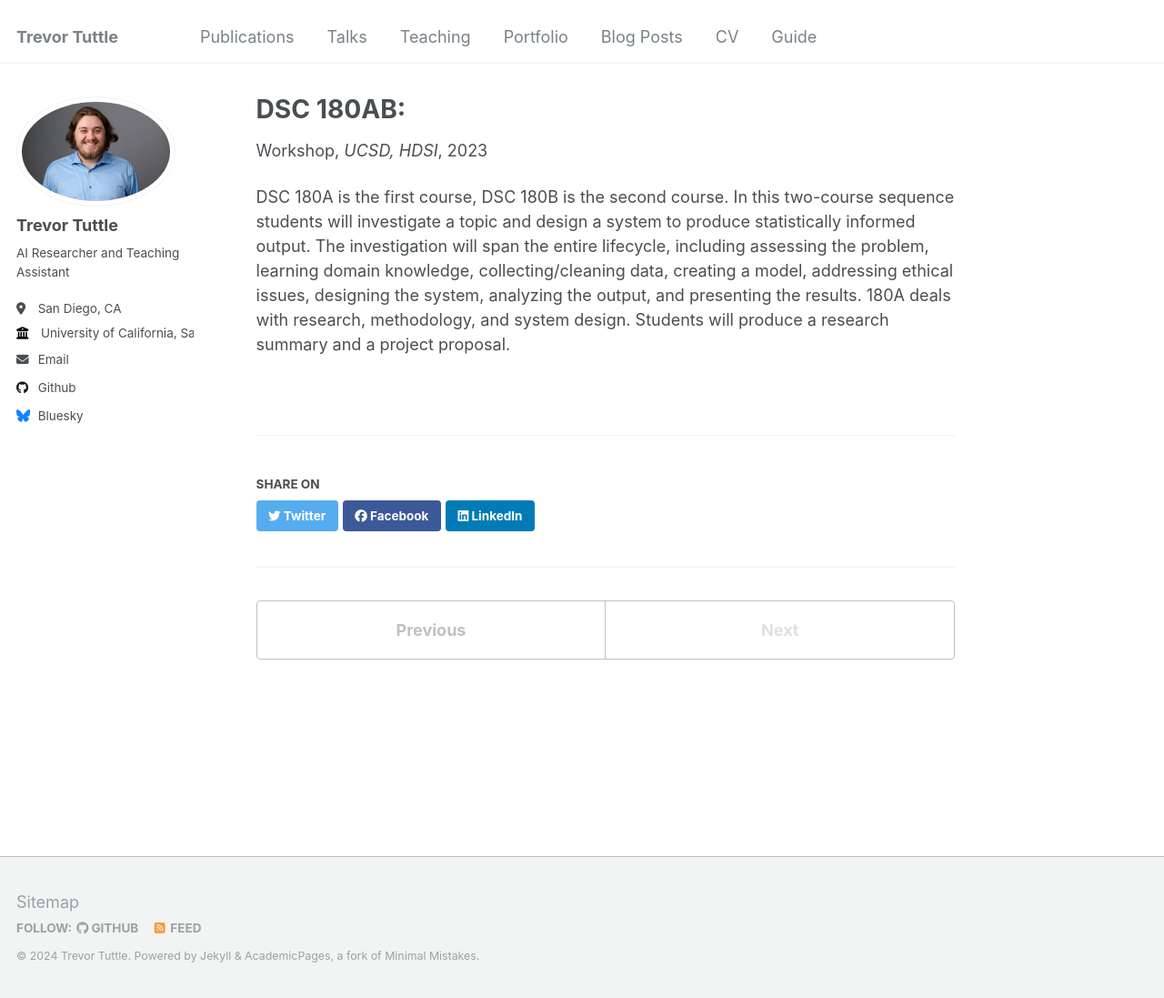
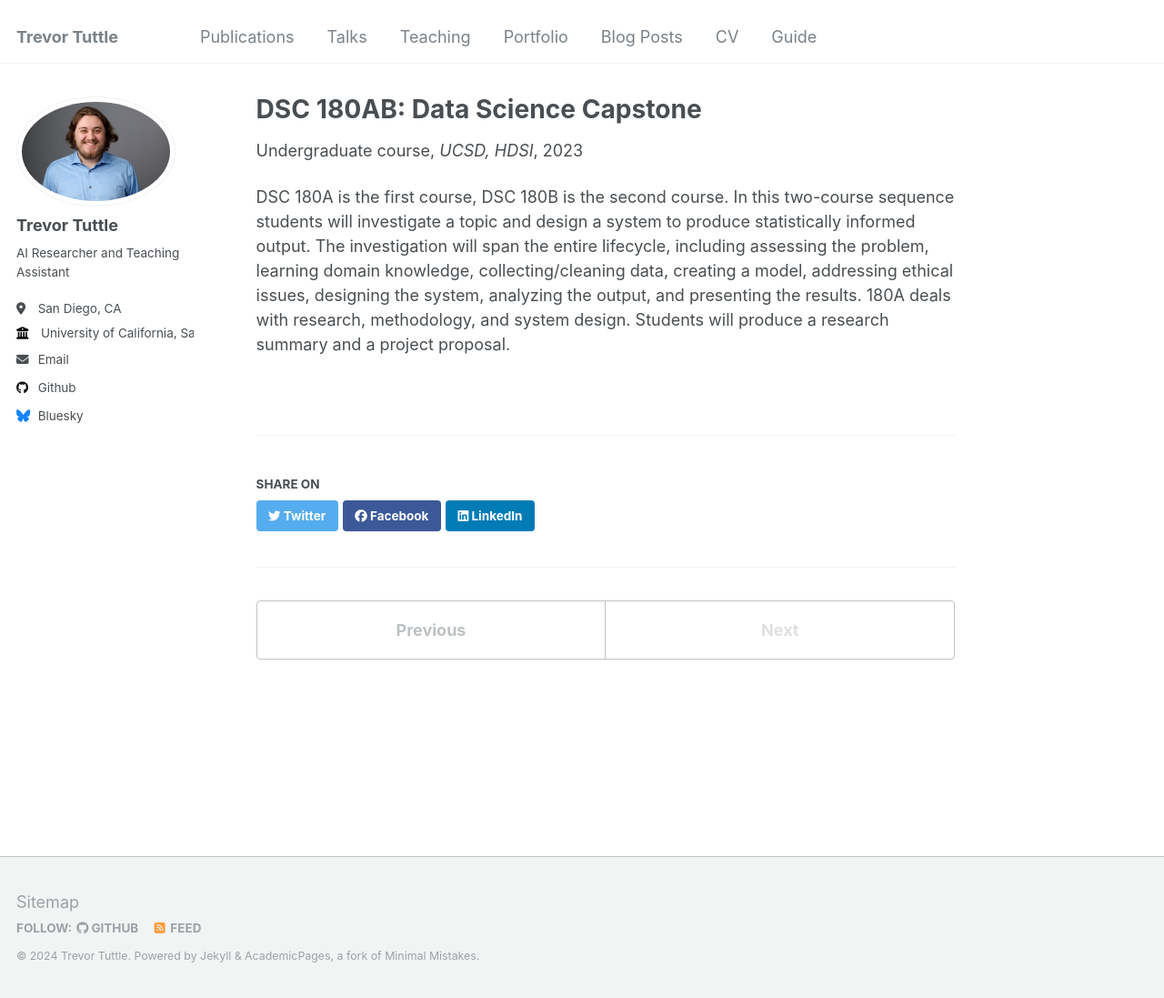
Before and after one commit to tjtuttle/tjtuttle.github.io, a Jekyll site: the page built from _teaching/dsc180ab.md, in a window 1280 px wide and 1097 px high. Shown: the whole window at 91% size. Built offline with Jekyll 4.4.1, drawn with Linux system fonts in a browser that asks for light colours.

Commit message:
Update dsc180ab.md

```diff
--- a/_teaching/dsc180ab.md
+++ b/_teaching/dsc180ab.md
@@ -1,8 +1,8 @@
 ---
-title: "DSC 180AB: "
+title: "DSC 180AB: Data Science Capstone"
 collection: teaching
-type: "Workshop"
-permalink: /teaching/2015-spring-teaching-2
+type: "Undergraduate course"
+permalink: /teaching/dsc180ab
 venue: "UCSD, HDSI"
 date: 2023-09-25
 location: "San Diego, CA"
```
